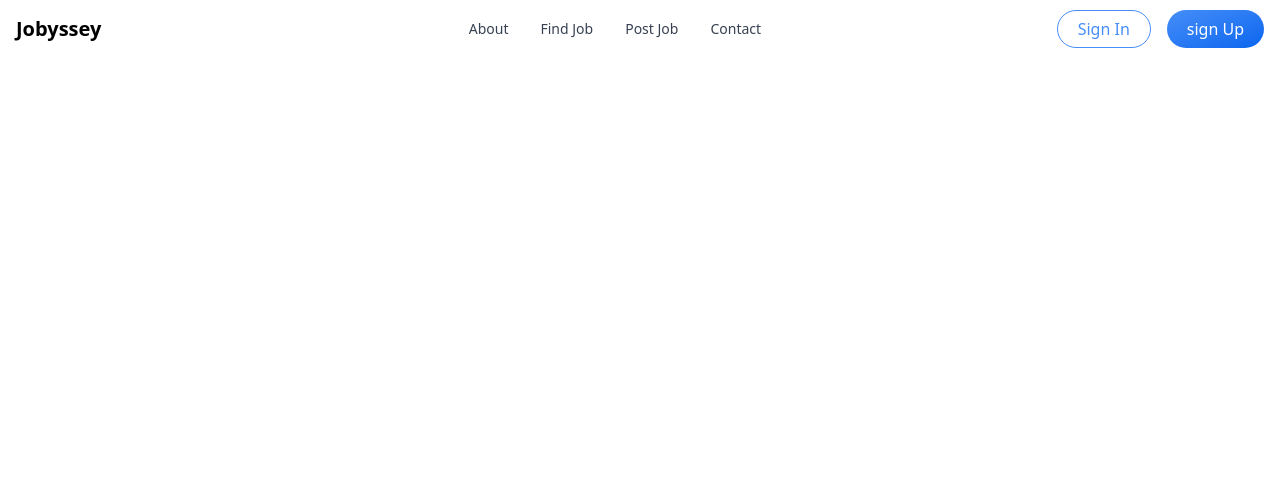
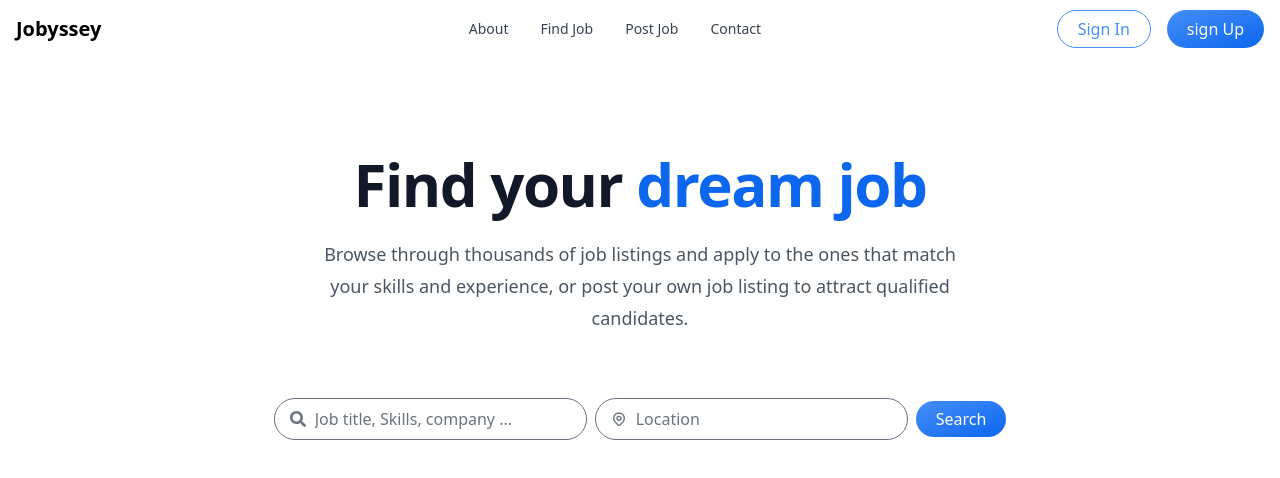
Before and after one commit to medalichakhari/pfe_project, a React (Vite) app in the folder client/: page / in a window 1280 px wide. Shown: the top 478 px of the page. Built offline with nearby package versions, Linux system fonts and the light colour scheme.

Commit message:
add Hero and Search section

```diff
--- a/client/package.json
+++ b/client/package.json
@@ -9,6 +9,7 @@
     "preview": "vite preview"
   },
   "dependencies": {
+    "@heroicons/react": "^2.0.16",
     "@mui/material": "^5.11.9",
     "flowbite": "^1.6.3",
     "flowbite-react": "^0.3.8",
--- /dev/null
+++ b/client/src/components/sections/Hero.jsx
@@ -0,0 +1,26 @@
+import React from "react";
+
+const Hero = () => {
+  return (
+    <section class="relative px-6 lg:px-8">
+      <div className="relative px-6 lg:px-8">
+        <div className="mx-auto max-w-2xl py-13 sm:py-10 lg:py-16">
+          <div className="hidden sm:mb-8 sm:flex sm:justify-center"></div>
+          <div className="text-center">
+            <h1 className="text-4xl tracking-tight font-extrabold text-gray-900 sm:text-5xl md:text-6xl">
+              <span className="block xl:inline">Find your</span>{" "}
+              <span className="block text-secondary xl:inline">dream job</span>
+            </h1>
+            <p class="mt-6 text-lg leading-8 text-gray-600">
+              Browse through thousands of job listings and apply to the ones
+              that match your skills and experience, or post your own job
+              listing to attract qualified candidates.
+            </p>
+          </div>
+        </div>
+      </div>
+    </section>
+  );
+};
+
+export default Hero;
--- /dev/null
+++ b/client/src/components/sections/Search.jsx
@@ -0,0 +1,36 @@
+import React from "react";
+import { FaSearch } from "react-icons/fa";
+import { HiOutlineLocationMarker } from "react-icons/hi";
+import PrimaryButton from "../buttons/PrimaryButton";
+
+const Search = () => {
+  return (
+    <form className="flex flex-col items-center mb-8">
+      <div className="flex items-center mb-2">
+        <div className="relative mr-2">
+          <input
+            type="text"
+            placeholder="Job title, Skills, company ..."
+            className="bg-white text-gray-800 rounded-full py-2 px-10 pl-10 focus:outline-none focus:shadow-outline w-full"
+          />
+          <div className="absolute inset-y-0 left-0 flex items-center pl-4">
+            <FaSearch className="text-gray-500" />
+          </div>
+        </div>
+        <div className="relative mr-2">
+          <input
+            type="text"
+            placeholder="Location"
+            className="bg-white text-gray-800 rounded-full py-2 px-10 pl-10 focus:outline-none focus:shadow-outline w-full"
+          />
+          <div className="absolute inset-y-0 left-0 flex items-center pl-4">
+            <HiOutlineLocationMarker className="text-gray-500" />
+          </div>
+        </div>
+        <PrimaryButton>Search</PrimaryButton>
+      </div>
+    </form>
+  );
+};
+
+export default Search;
--- a/client/src/pages/home/Home.jsx
+++ b/client/src/pages/home/Home.jsx
@@ -1,10 +1,14 @@
 import React from "react";
 import Layout from "../../components/layout/Layout";
-
+import Hero from "../../components/sections/Hero";
+import Search from "../../components/sections/Search";
 
 const Home = () => {
   return (
-    <Layout />
+    <Layout>
+      <Hero />
+      <Search />
+    </Layout>
   );
 };
 
```
Also changed, not shown: 1 other file (tests, documents, lock files or other folders).
